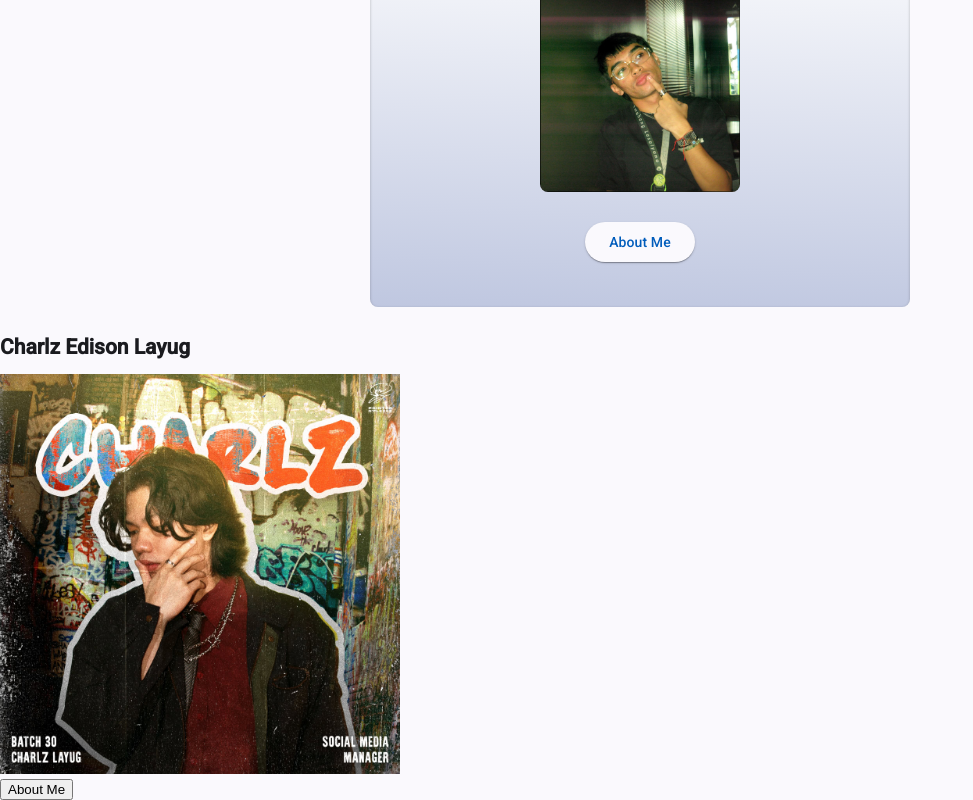
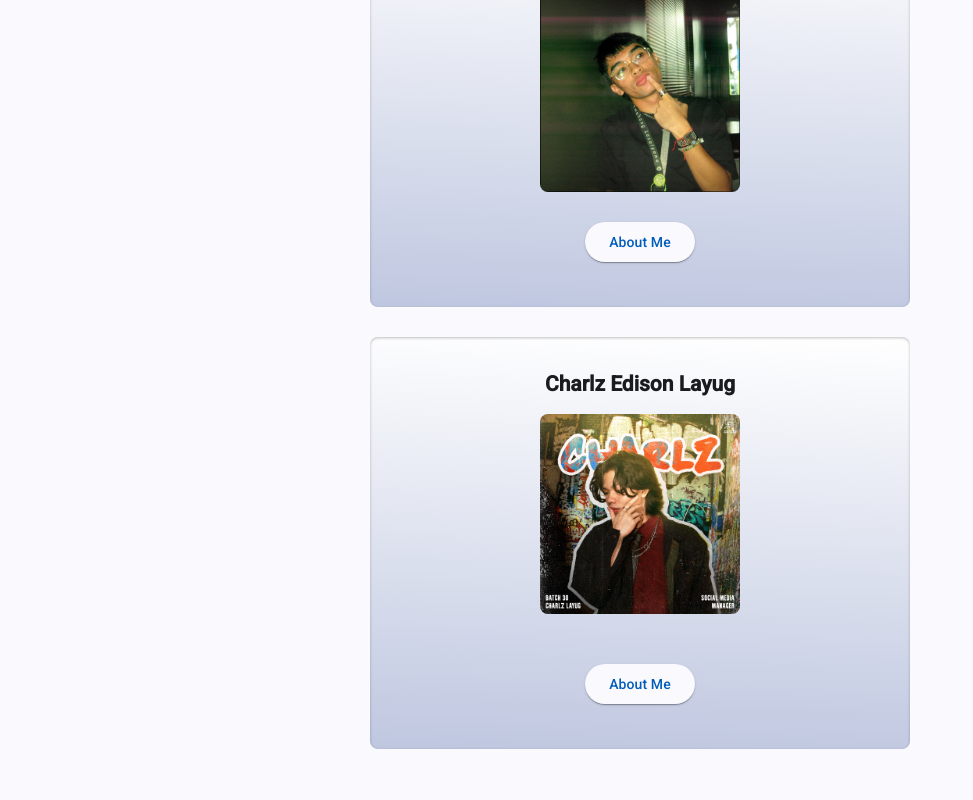
Before and after one commit to ILT-ALICA/S-ITWB415-Enabling-Assessment-3, an Angular app in the folder ALICA/: page / in a window 1280 px wide. Shown: the part 1467-2267 px from the top of the page, without its empty margins (0-973 px from the left). After the commit the page ends 2216 px from the top, so only its background shows below. Built offline with nearby package versions, Linux system fonts and the light colour scheme.

Commit message:
add Angular material into component

```diff
--- a/ALICA/src/app/layug/layug.html
+++ b/ALICA/src/app/layug/layug.html
@@ -1,13 +1,13 @@
-<section>
+<section class="profile-card" id="layug_profile">
 
-    <h2>{{ name }}</h2>
+    <h2>{{ name() }}</h2>
 
-    <img [src]="imagePath" alt="Charlz Edison Layug" class="profile-image">
+    <img [src]="imagePath()" alt="name()" class="profile-image">
 
     <br>
 
-    <button (click)="showDescription()">About Me</button>
+    <button mat-raised-button class="description-button" (click)="showDescription()">About Me</button>
 
-    <p>{{ description() }}</p>
+    <p class="profile-description">{{ description() }}</p>
 
 </section>
--- a/ALICA/src/app/layug/layug.scss
+++ b/ALICA/src/app/layug/layug.scss
@@ -1,4 +1,33 @@
+.profile-card {
+  max-width: 500px;
+  margin: 30px auto;
+  padding: 20px;
+  text-align: center;
+  background: #ffffff;
+  background: linear-gradient(182deg, #ffffff 0%, #bfc7e0 100%);
+  border-radius: 8px;
+  box-shadow: inset 0px 1px 3px rgba(0, 0, 0, 0.25);
+}
+
+.profile-card h2 {
+  margin-bottom: 20px;
+}
+
 .profile-image {
-  width: 400px;
-  height: auto;
+  display: block;
+  width: 200px;
+  height: 200px;
+  object-fit: cover;
+  margin: 0 auto 20px;
+  border-radius: 8px;
 }
+
+.description-button {
+  margin: 10px 0;
+}
+
+.profile-description {
+  margin-top: 15px;
+  line-height: 1.5;
+  text-align: justify;
+}
--- a/ALICA/src/app/layug/layug.ts
+++ b/ALICA/src/app/layug/layug.ts
@@ -1,16 +1,17 @@
 import { Component, signal } from '@angular/core';
+import { MatButtonModule } from '@angular/material/button';
 
 @Component({
-  imports: [],
+  imports: [MatButtonModule],
   selector: 'app-layug',
   styleUrl: './layug.scss',
   templateUrl: './layug.html',
 })
 export class Layug {
 
-  name = 'Charlz Edison Layug';
+  name = signal('Charlz Edison Layug');
 
-  imagePath = 'assets/images/layug.jpg';
+  imagePath = signal('assets/images/layug.jpg');
 
   description = signal('');
 
--- a/ALICA/src/index.html
+++ b/ALICA/src/index.html
@@ -13,6 +13,20 @@
       rel="stylesheet"
     />
     <link href="https://fonts.googleapis.com/icon?family=Material+Icons" rel="stylesheet" />
+    <link rel="preconnect" href="https://fonts.googleapis.com" />
+    <link rel="preconnect" href="https://fonts.gstatic.com" crossorigin />
+    <link
+      href="https://fonts.googleapis.com/css2?family=Roboto:wght@300;400;500&display=swap"
+      rel="stylesheet"
+    />
+    <link href="https://fonts.googleapis.com/icon?family=Material+Icons" rel="stylesheet" />
+    <link rel="preconnect" href="https://fonts.googleapis.com" />
+    <link rel="preconnect" href="https://fonts.gstatic.com" crossorigin />
+    <link
+      href="https://fonts.googleapis.com/css2?family=Roboto:wght@300;400;500&display=swap"
+      rel="stylesheet"
+    />
+    <link href="https://fonts.googleapis.com/icon?family=Material+Icons" rel="stylesheet" />
   </head>
   <body>
     <app-root></app-root>
```
